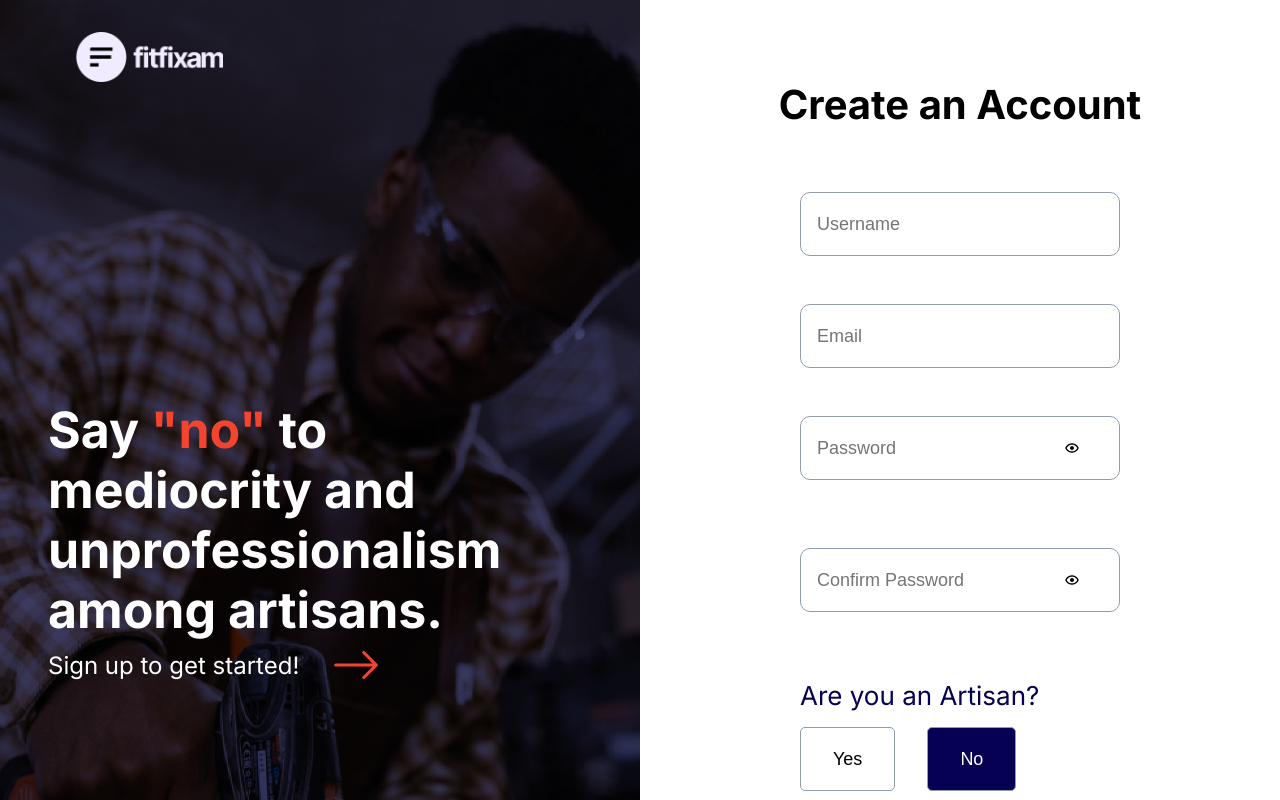
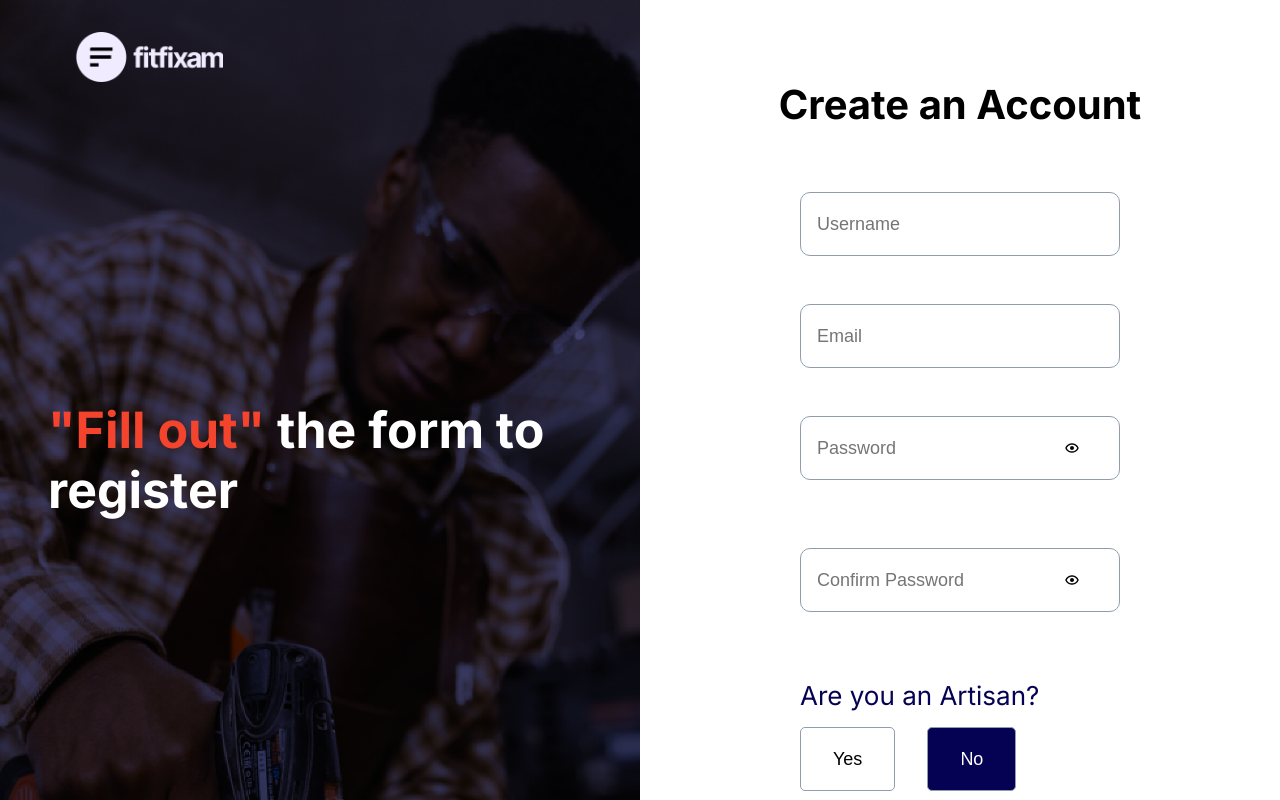
Before and after one commit to TalabiDele/fitfixam, a Next.js app: page /signup in a window 1280 px wide. Built offline with nearby package versions, Linux system fonts and the light colour scheme; no server answers; a small style sheet from the web is missing.

Commit message:
Changed copy for sign up page

```diff
--- a/Components/Account/CreateAccount.js
+++ b/Components/Account/CreateAccount.js
@@ -199,13 +199,12 @@ const CreateAccount = () => {
         <Aside>
           {/* <Image src={Logo} alt="Fitifixam logo" width={100} height={100} /> */}
           <h1>
-            Say <span>{'"no"'}</span> to mediocrity and unprofessionalism among
-            artisans.
+            <span>{'"Fill out"'}</span> the form to register
           </h1>
-          <p>
+          {/* <p>
             Sign up to get started!{" "}
             <BsArrowRight color="#f4442e" fontSize={50} />
-          </p>
+          </p> */}
         </Aside>
         <Wrapper error={error}>
           {/* <RegisterAlert sent={sent}>
```
